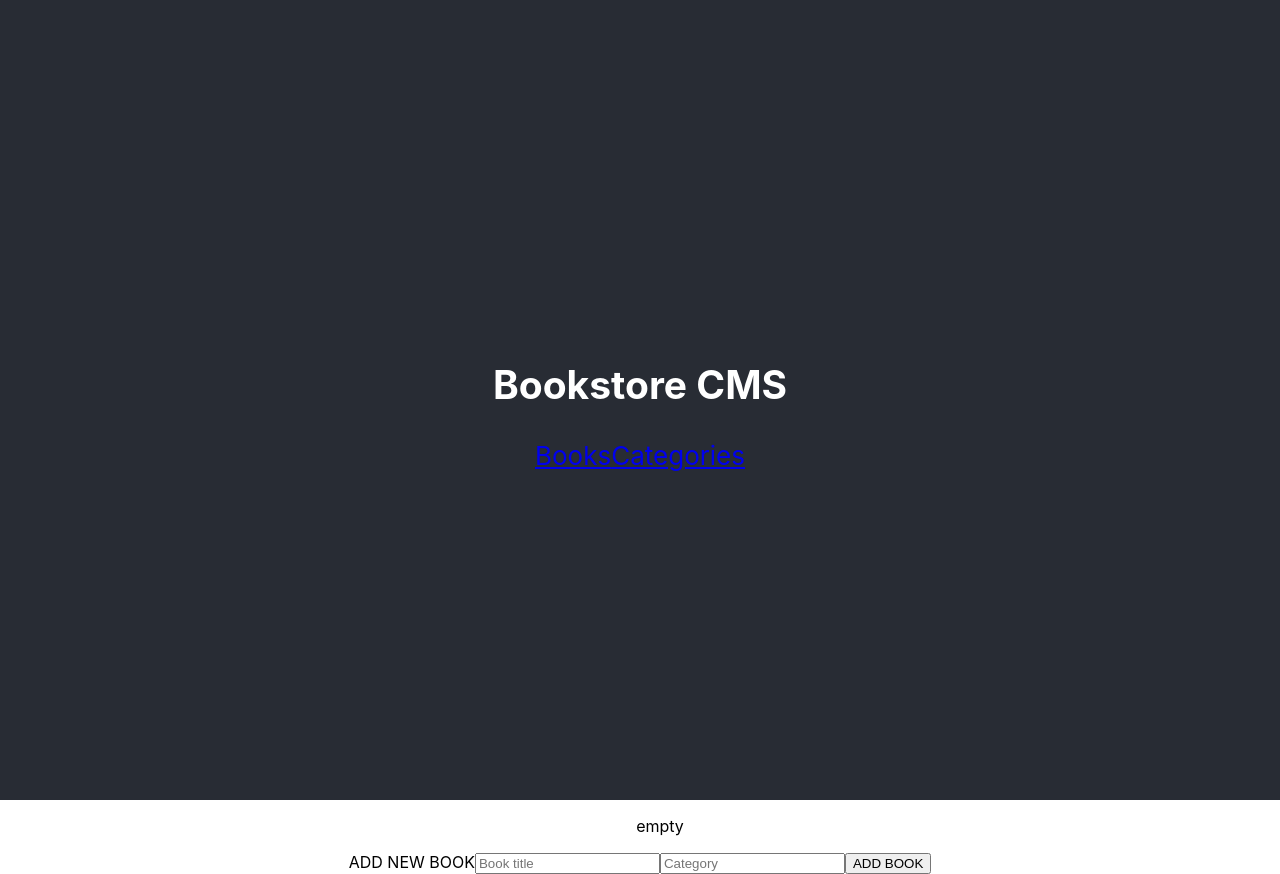
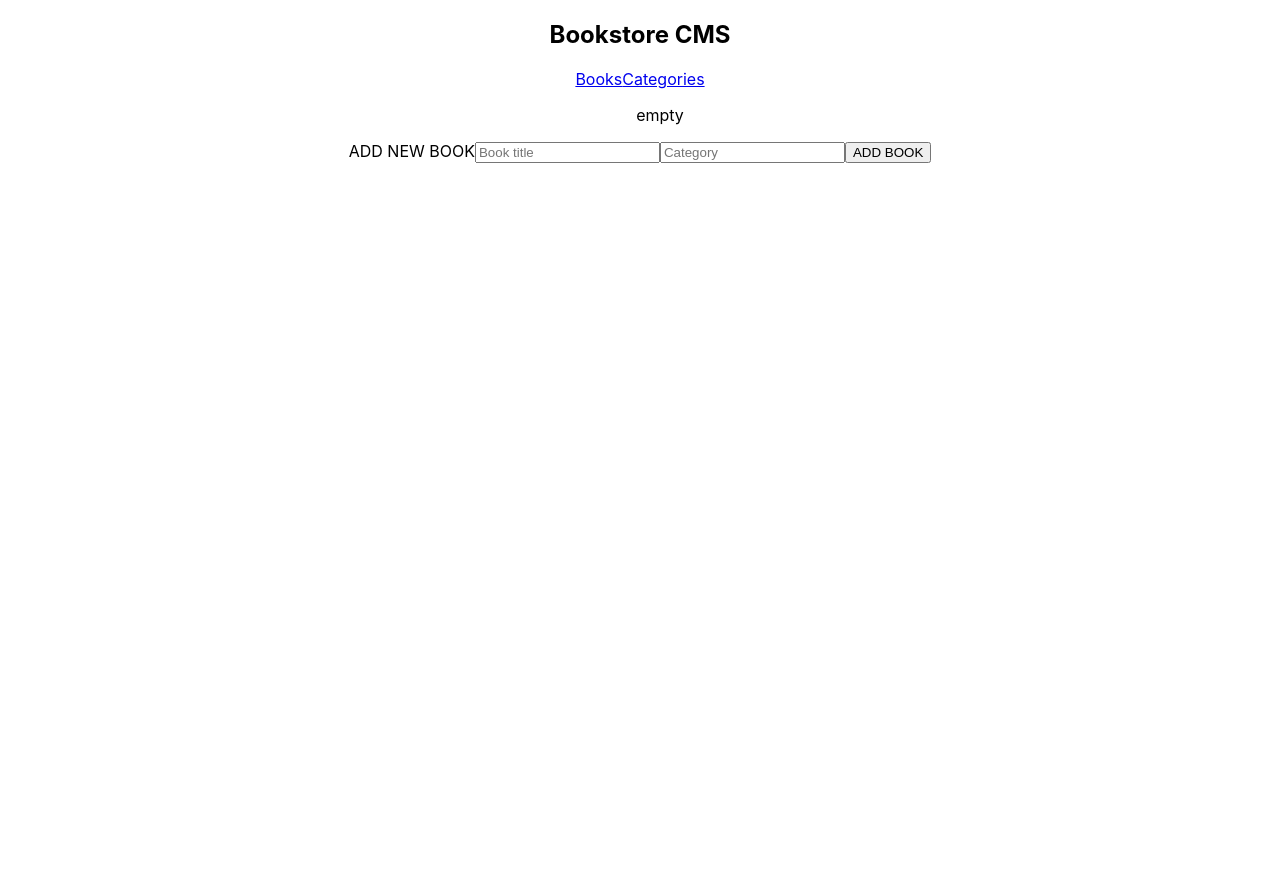
Before and after one commit to MacCrazyman/books-store, a React (Create React App) app: page / in a window 1280 px wide. After the commit the page ends 800 px from the top, so only its background shows below. Built offline with nearby package versions, Linux system fonts and the light colour scheme.

Commit message:
Remove boilerplate files

```diff
--- a/src/App.css
+++ b/src/App.css
@@ -1,38 +1,3 @@
 .App {
   text-align: center;
 }
-
-.App-logo {
-  height: 40vmin;
-  pointer-events: none;
-}
-
-@media (prefers-reduced-motion: no-preference) {
-  .App-logo {
-    animation: App-logo-spin infinite 20s linear;
-  }
-}
-
-.App-header {
-  background-color: #282c34;
-  min-height: 100vh;
-  display: flex;
-  flex-direction: column;
-  align-items: center;
-  justify-content: center;
-  font-size: calc(10px + 2vmin);
-  color: white;
-}
-
-.App-link {
-  color: #61dafb;
-}
-
-@keyframes App-logo-spin {
-  from {
-    transform: rotate(0deg);
-  }
-  to {
-    transform: rotate(360deg);
-  }
-}
--- a/src/index.js
+++ b/src/index.js
@@ -5,7 +5,6 @@
   BrowserRouter, Route, Routes,
 } from 'react-router-dom';
 import App from './App';
-import reportWebVitals from './reportWebVitals';
 import Books from './components/books';
 import Categories from './components/categories';
 
@@ -22,8 +21,3 @@
   </React.StrictMode>,
   document.getElementById('root'),
 );
-
-// If you want to start measuring performance in your app, pass a function
-// to log results (for example: reportWebVitals(console.log))
-// or send to an analytics endpoint. Learn more: https://bit.ly/CRA-vitals
-reportWebVitals();
--- a/src/reportWebVitals.js
+++ /dev/null
@@ -1,15 +0,0 @@
-const reportWebVitals = (onPerfEntry) => {
-  if (onPerfEntry && onPerfEntry instanceof Function) {
-    import('web-vitals').then(({
-      getCLS, getFID, getFCP, getLCP, getTTFB,
-    }) => {
-      getCLS(onPerfEntry);
-      getFID(onPerfEntry);
-      getFCP(onPerfEntry);
-      getLCP(onPerfEntry);
-      getTTFB(onPerfEntry);
-    });
-  }
-};
-
-export default reportWebVitals;
```
Also changed, not shown: src/index.css (+17 -3 lines), src/setupTests.js (deleted, +0 -5 lines), src/logo.svg (deleted), 1 other file (tests, documents, lock files or other folders).
